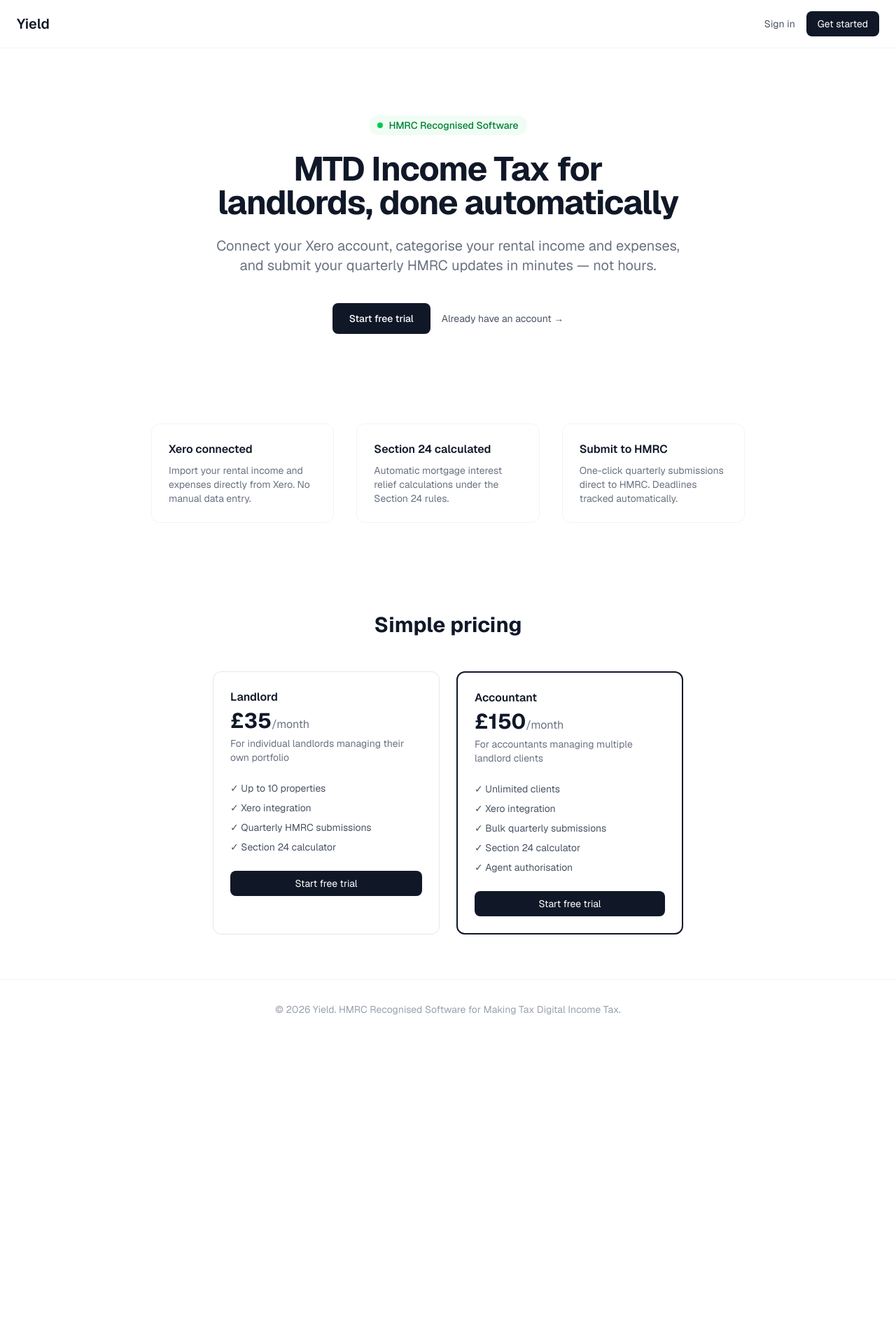
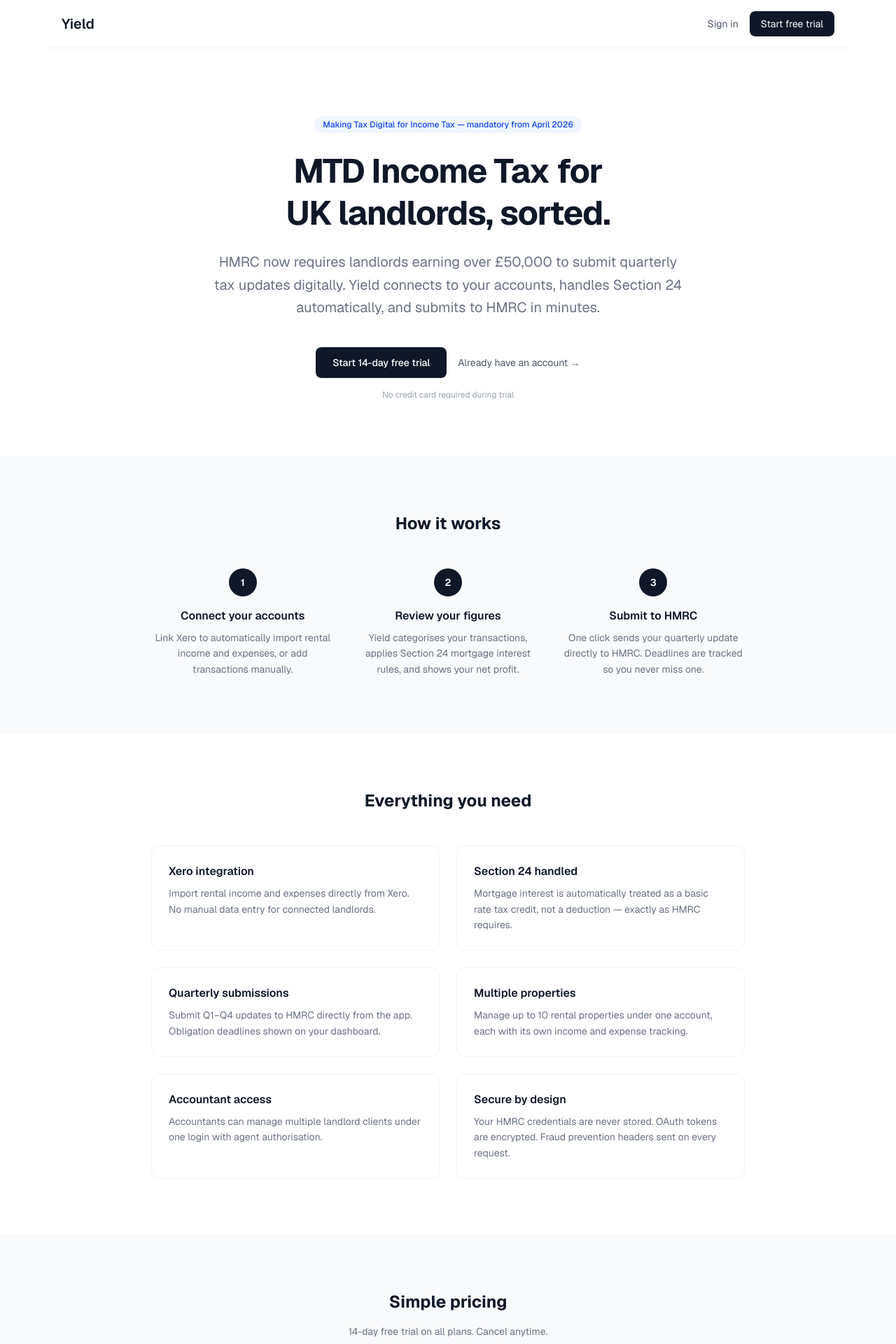
Before and after one commit to clearcheck-uk/yield, a Next.js app: page / in a window 1280 px wide. Shown: the top 1920 px of the page at 70% size. Before the commit the page ends 1484 px from the top, so only its background shows below. Built offline with nearby package versions, Linux system fonts and the light colour scheme.

Commit message:
Overhaul landing page: how it works, FAQ, CTA, remove premature HMRC badge

```diff
--- a/src/app/page.tsx
+++ b/src/app/page.tsx
@@ -4,60 +4,102 @@ export default function Home() {
   return (
     <main className="min-h-screen bg-white">
       {/* Nav */}
-      <nav className="border-b border-gray-100 px-6 py-4 flex items-center justify-between">
+      <nav className="border-b border-gray-100 px-6 py-4 flex items-center justify-between max-w-6xl mx-auto">
         <span className="text-xl font-semibold text-gray-900">Yield</span>
         <div className="flex items-center gap-4">
           <Link href="/auth/login" className="text-sm text-gray-600 hover:text-gray-900">
             Sign in
           </Link>
           <Link href="/auth/signup" className="text-sm bg-gray-900 text-white px-4 py-2 rounded-lg hover:bg-gray-700">
-            Get started
+            Start free trial
           </Link>
         </div>
       </nav>
 
       {/* Hero */}
-      <section className="max-w-4xl mx-auto px-6 pt-24 pb-16 text-center">
-        <div className="inline-flex items-center gap-2 bg-green-50 text-green-700 text-sm font-medium px-3 py-1 rounded-full mb-6">
-          <span className="w-2 h-2 bg-green-500 rounded-full"></span>
-          HMRC Recognised Software
+      <section className="max-w-4xl mx-auto px-6 pt-24 pb-20 text-center">
+        <div className="inline-flex items-center gap-2 bg-blue-50 text-blue-700 text-xs font-medium px-3 py-1 rounded-full mb-6">
+          Making Tax Digital for Income Tax — mandatory from April 2026
         </div>
-        <h1 className="text-5xl font-bold text-gray-900 tracking-tight mb-6">
-          MTD Income Tax for<br />landlords, done automatically
+        <h1 className="text-5xl font-bold text-gray-900 tracking-tight mb-6 leading-tight">
+          MTD Income Tax for<br />UK landlords, sorted.
         </h1>
-        <p className="text-xl text-gray-500 mb-10 max-w-2xl mx-auto">
-          Connect your Xero account, categorise your rental income and expenses,
-          and submit your quarterly HMRC updates in minutes — not hours.
+        <p className="text-xl text-gray-500 mb-10 max-w-2xl mx-auto leading-relaxed">
+          HMRC now requires landlords earning over £50,000 to submit quarterly tax updates digitally.
+          Yield connects to your accounts, handles Section 24 automatically, and submits to HMRC in minutes.
         </p>
-        <div className="flex items-center justify-center gap-4">
+        <div className="flex items-center justify-center gap-4 flex-wrap">
           <Link href="/auth/signup" className="bg-gray-900 text-white px-6 py-3 rounded-lg text-sm font-medium hover:bg-gray-700">
-            Start free trial
+            Start 14-day free trial
           </Link>
           <Link href="/auth/login" className="text-sm text-gray-600 hover:text-gray-900">
             Already have an account →
           </Link>
         </div>
+        <p className="text-xs text-gray-400 mt-4">No credit card required during trial</p>
+      </section>
+
+      {/* How it works */}
+      <section className="bg-gray-50 py-20">
+        <div className="max-w-4xl mx-auto px-6">
+          <h2 className="text-2xl font-bold text-gray-900 text-center mb-12">How it works</h2>
+          <div className="grid grid-cols-1 md:grid-cols-3 gap-8">
+            {[
+              {
+                step: '1',
+                title: 'Connect your accounts',
+                desc: 'Link Xero to automatically import rental income and expenses, or add transactions manually.',
+              },
+              {
+                step: '2',
+                title: 'Review your figures',
+                desc: 'Yield categorises your transactions, applies Section 24 mortgage interest rules, and shows your net profit.',
+              },
+              {
+                step: '3',
+                title: 'Submit to HMRC',
+                desc: 'One click sends your quarterly update directly to HMRC. Deadlines are tracked so you never miss one.',
+              },
+            ].map((s) => (
+              <div key={s.step} className="text-center">
+                <div className="w-10 h-10 rounded-full bg-gray-900 text-white text-sm font-semibold flex items-center justify-center mx-auto mb-4">
+                  {s.step}
+                </div>
+                <h3 className="font-semibold text-gray-900 mb-2">{s.title}</h3>
+                <p className="text-sm text-gray-500 leading-relaxed">{s.desc}</p>
+              </div>
+            ))}
+          </div>
+        </div>
       </section>
 
       {/* Features */}
-      <section className="max-w-4xl mx-auto px-6 py-16 grid grid-cols-1 md:grid-cols-3 gap-8">
+      <section className="max-w-4xl mx-auto px-6 py-20">
+        <h2 className="text-2xl font-bold text-gray-900 text-center mb-12">Everything you need</h2>
+        <div className="grid grid-cols-1 md:grid-cols-2 gap-6">
           {[
-          { title: 'Xero connected', desc: 'Import your rental income and expenses directly from Xero. No manual data entry.' },
-          { title: 'Section 24 calculated', desc: 'Automatic mortgage interest relief calculations under the Section 24 rules.' },
-          { title: 'Submit to HMRC', desc: 'One-click quarterly submissions direct to HMRC. Deadlines tracked automatically.' },
+            { title: 'Xero integration', desc: 'Import rental income and expenses directly from Xero. No manual data entry for connected landlords.' },
+            { title: 'Section 24 handled', desc: 'Mortgage interest is automatically treated as a basic rate tax credit, not a deduction — exactly as HMRC requires.' },
+            { title: 'Quarterly submissions', desc: 'Submit Q1–Q4 updates to HMRC directly from the app. Obligation deadlines shown on your dashboard.' },
+            { title: 'Multiple properties', desc: 'Manage up to 10 rental properties under one account, each with its own income and expense tracking.' },
+            { title: 'Accountant access', desc: 'Accountants can manage multiple landlord clients under one login with agent authorisation.' },
+            { title: 'Secure by design', desc: 'Your HMRC credentials are never stored. OAuth tokens are encrypted. Fraud prevention headers sent on every request.' },
           ].map((f) => (
-          <div key={f.title} className="p-6 border border-gray-100 rounded-xl">
+            <div key={f.title} className="p-6 border border-gray-100 rounded-xl hover:border-gray-200 transition-colors">
               <h3 className="font-semibold text-gray-900 mb-2">{f.title}</h3>
-            <p className="text-sm text-gray-500">{f.desc}</p>
+              <p className="text-sm text-gray-500 leading-relaxed">{f.desc}</p>
             </div>
           ))}
+        </div>
       </section>
 
       {/* Pricing */}
-      <section className="max-w-4xl mx-auto px-6 py-16">
-        <h2 className="text-3xl font-bold text-gray-900 text-center mb-12">Simple pricing</h2>
+      <section className="bg-gray-50 py-20">
+        <div className="max-w-4xl mx-auto px-6">
+          <h2 className="text-2xl font-bold text-gray-900 text-center mb-4">Simple pricing</h2>
+          <p className="text-gray-500 text-center text-sm mb-12">14-day free trial on all plans. Cancel anytime.</p>
           <div className="grid grid-cols-1 md:grid-cols-2 gap-6 max-w-2xl mx-auto">
-          <div className="border border-gray-200 rounded-xl p-6">
+            <div className="bg-white border border-gray-200 rounded-xl p-6">
               <h3 className="font-semibold text-gray-900 mb-1">Landlord</h3>
               <div className="text-3xl font-bold text-gray-900 mb-1">£35<span className="text-base font-normal text-gray-500">/month</span></div>
               <p className="text-sm text-gray-500 mb-6">For individual landlords managing their own portfolio</p>
@@ -66,12 +108,14 @@ export default function Home() {
                 <li>✓ Xero integration</li>
                 <li>✓ Quarterly HMRC submissions</li>
                 <li>✓ Section 24 calculator</li>
+                <li>✓ Manual transaction entry</li>
               </ul>
               <Link href="/auth/signup" className="block text-center bg-gray-900 text-white px-4 py-2 rounded-lg text-sm hover:bg-gray-700">
                 Start free trial
               </Link>
             </div>
-          <div className="border-2 border-gray-900 rounded-xl p-6">
+            <div className="bg-white border-2 border-gray-900 rounded-xl p-6 relative">
+              <div className="absolute -top-3 left-1/2 -translate-x-1/2 bg-gray-900 text-white text-xs px-3 py-1 rounded-full">Popular</div>
               <h3 className="font-semibold text-gray-900 mb-1">Accountant</h3>
               <div className="text-3xl font-bold text-gray-900 mb-1">£150<span className="text-base font-normal text-gray-500">/month</span></div>
               <p className="text-sm text-gray-500 mb-6">For accountants managing multiple landlord clients</p>
@@ -81,16 +125,68 @@ export default function Home() {
                 <li>✓ Bulk quarterly submissions</li>
                 <li>✓ Section 24 calculator</li>
                 <li>✓ Agent authorisation</li>
+                <li>✓ Priority support</li>
               </ul>
               <Link href="/auth/signup" className="block text-center bg-gray-900 text-white px-4 py-2 rounded-lg text-sm hover:bg-gray-700">
                 Start free trial
               </Link>
             </div>
           </div>
+        </div>
       </section>
 
-      <footer className="border-t border-gray-100 px-6 py-8 text-center text-sm text-gray-400">
-        © {new Date().getFullYear()} Yield. HMRC Recognised Software for Making Tax Digital Income Tax.
+      {/* FAQ */}
+      <section className="max-w-3xl mx-auto px-6 py-20">
+        <h2 className="text-2xl font-bold text-gray-900 text-center mb-12">Common questions</h2>
+        <div className="space-y-6">
+          {[
+            {
+              q: 'Who needs to use MTD for Income Tax?',
+              a: 'From April 2026, landlords and self-employed people with income over £50,000 must submit quarterly updates to HMRC digitally using compatible software. The threshold drops to £30,000 in April 2027.',
+            },
+            {
+              q: 'What is Section 24 and why does it matter?',
+              a: 'Section 24 restricts how landlords can claim mortgage interest. Instead of deducting it from rental income, you get a 20% basic rate tax credit. Yield handles this automatically so you never miscalculate.',
+            },
+            {
+              q: 'Do I need Xero to use Yield?',
+              a: 'No. You can add income and expense transactions manually within Yield. Xero is an optional integration that saves time if you already use it for bookkeeping.',
+            },
+            {
+              q: 'Is my HMRC data safe?',
+              a: 'Yes. Yield uses HMRC\'s official OAuth system — your HMRC password is never shared with or stored by Yield. You authorise Yield directly through HMRC\'s own login page.',
+            },
+            {
+              q: 'Can my accountant use Yield on my behalf?',
+              a: 'Yes. Accountants can sign up for the Accountant plan and submit on behalf of multiple landlord clients using HMRC\'s agent authorisation system.',
+            },
+          ].map((item) => (
+            <div key={item.q} className="border-b border-gray-100 pb-6">
+              <h3 className="font-semibold text-gray-900 mb-2">{item.q}</h3>
+              <p className="text-sm text-gray-500 leading-relaxed">{item.a}</p>
+            </div>
+          ))}
+        </div>
+      </section>
+
+      {/* CTA */}
+      <section className="bg-gray-900 py-16">
+        <div className="max-w-2xl mx-auto px-6 text-center">
+          <h2 className="text-2xl font-bold text-white mb-4">Ready to get compliant?</h2>
+          <p className="text-gray-400 text-sm mb-8">Start your 14-day free trial. No credit card needed.</p>
+          <Link href="/auth/signup" className="bg-white text-gray-900 px-6 py-3 rounded-lg text-sm font-medium hover:bg-gray-100 inline-block">
+            Get started free
+          </Link>
+        </div>
+      </section>
+
+      <footer className="border-t border-gray-100 px-6 py-8 max-w-6xl mx-auto flex flex-col md:flex-row items-center justify-between gap-4">
+        <span className="text-sm text-gray-400">© {new Date().getFullYear()} Yield. Making Tax Digital Income Tax software.</span>
+        <div className="flex items-center gap-6 text-sm text-gray-400">
+          <Link href="/privacy" className="hover:text-gray-600">Privacy</Link>
+          <Link href="/terms" className="hover:text-gray-600">Terms</Link>
+          <a href="mailto:support@yield-mtd.co.uk" className="hover:text-gray-600">Contact</a>
+        </div>
       </footer>
     </main>
   )
```
Lines whose indentation alone changed are shown as unchanged.
